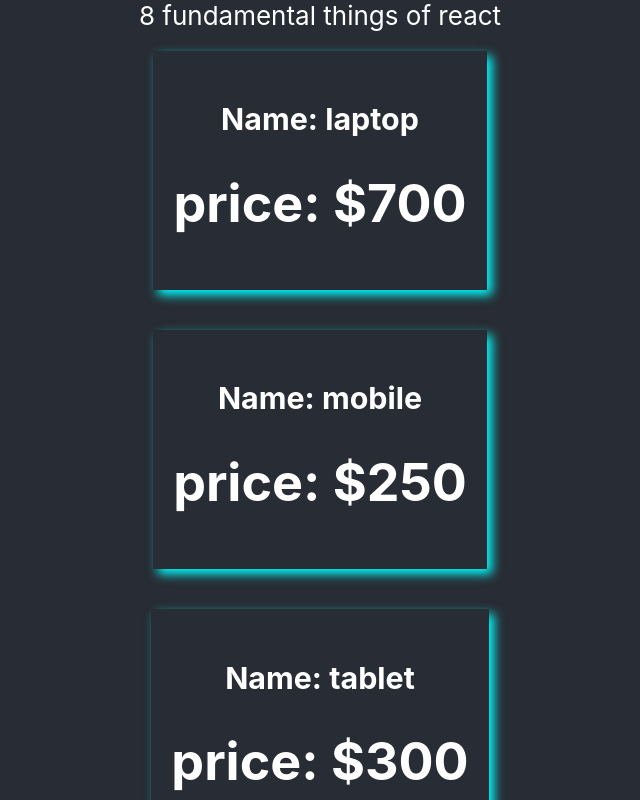
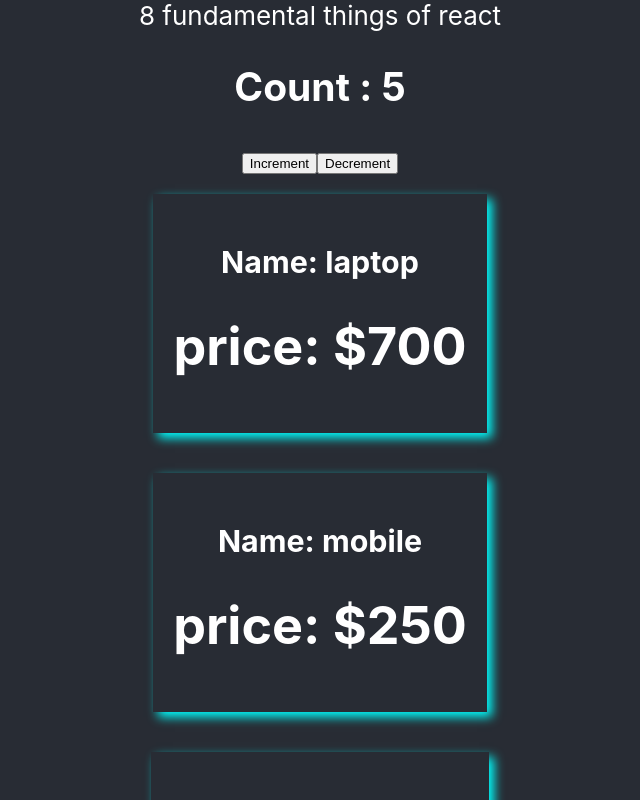
Before and after one commit to Nayeem-Uddin/react-restCountries-API, a React (Create React App) app: page / in a window 1280 px wide. Shown: the top 800 px of the page, without its empty margins (320-960 px from the left). Built offline with nearby package versions, Linux system fonts and the light colour scheme.

Commit message:
destructuring and useState use done

```diff
--- a/src/App.js
+++ b/src/App.js
@@ -1,5 +1,6 @@
 import logo from './logo.svg';
 import './App.css';
+import { useState } from 'react';
 
 function App() {
   const productsDetails = [
@@ -11,10 +12,15 @@ function App() {
     <div className="App">
       <header className="App-header">
          8 fundamental things of react
-
+      {/*
       <Products product={productsDetails[0]}></Products>
       <Products product={productsDetails[1]}></Products>
       <Products product={productsDetails[2]}></Products>
+      */}
+      <Counter></Counter>
+      {
+        productsDetails.map(product => <Products product={product}></Products>)
+      }
 
       </header>
     </div>
@@ -38,4 +44,27 @@ function Products(props){
   );
 }
 
+function Counter(){
+  const [count,setCount] = useState(5);
+  const increaseBtn = () =>{
+    const newCount = count+1;
+    setCount(newCount);
+  }
+  const decreaseBtn = () =>{
+    const newCount = count-1;
+    if(newCount>=0){
+      setCount(newCount);
+    }else{
+      alert('number cannot be negative')
+    }
+  }
+  return (
+    <div>
+      <h2>Count : {count}</h2>
+      <button onClick={increaseBtn}>Increment</button>
+      <button onClick={decreaseBtn}>Decrement</button>
+    </div>
+  )
+}
+
 export default App;
```
